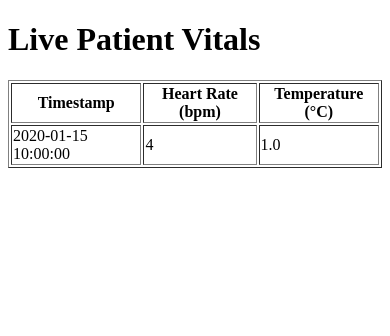
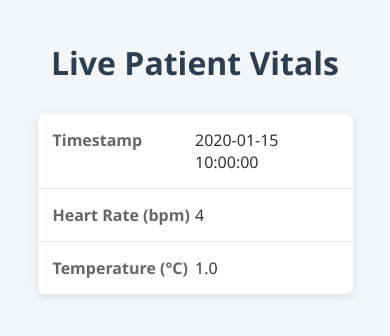
Before and after one commit to Suensa01/IoT_Project, a Flask app: page / in a window 390 px wide. Shown: the top 336 px of the page. Run offline with Flask 3, Linux system fonts and the light colour scheme; tables that the repository leaves empty hold one stand-in row (values such as "Sample post").

Commit message:
Update index.html

```diff
--- a/IOT/smart_healthcare/templates/index.html
+++ b/IOT/smart_healthcare/templates/index.html
@@ -1,11 +1,85 @@
 <!DOCTYPE html>
-<html>
+<html lang="en">
 <head>
+  <meta charset="UTF-8">
   <title>Smart Healthcare Dashboard</title>
+  <style>
+    body {
+      font-family: 'Segoe UI', Tahoma, Geneva, Verdana, sans-serif;
+      margin: 0;
+      padding: 20px;
+      background-color: #f4f7f9;
+      color: #333;
+    }
+
+    h1 {
+      text-align: center;
+      color: #2c3e50;
+      margin-bottom: 30px;
+    }
+
+    table {
+      width: 90%;
+      margin: 0 auto;
+      border-collapse: collapse;
+      box-shadow: 0 2px 10px rgba(0, 0, 0, 0.1);
+      background-color: #ffffff;
+      border-radius: 8px;
+      overflow: hidden;
+    }
+
+    th, td {
+      padding: 15px 20px;
+      text-align: center;
+      border-bottom: 1px solid #eaeaea;
+    }
+
+    th {
+      background-color: #3498db;
+      color: #fff;
+      font-size: 16px;
+    }
+
+    tr:hover {
+      background-color: #f1f1f1;
+    }
+
+    @media screen and (max-width: 600px) {
+      table, thead, tbody, th, td, tr {
+        display: block;
+      }
+
+      th {
+        position: absolute;
+        top: -9999px;
+        left: -9999px;
+      }
+
+      td {
+        position: relative;
+        padding-left: 50%;
+        text-align: left;
+      }
+
+      td:before {
+        position: absolute;
+        top: 15px;
+        left: 15px;
+        width: 45%;
+        white-space: nowrap;
+        font-weight: bold;
+        color: #666;
+      }
+
+      td:nth-of-type(1):before { content: "Timestamp"; }
+      td:nth-of-type(2):before { content: "Heart Rate (bpm)"; }
+      td:nth-of-type(3):before { content: "Temperature (°C)"; }
+    }
+  </style>
 </head>
 <body>
   <h1>Live Patient Vitals</h1>
-  <table border="1">
+  <table>
     <tr>
       <th>Timestamp</th>
       <th>Heart Rate (bpm)</th>
```
